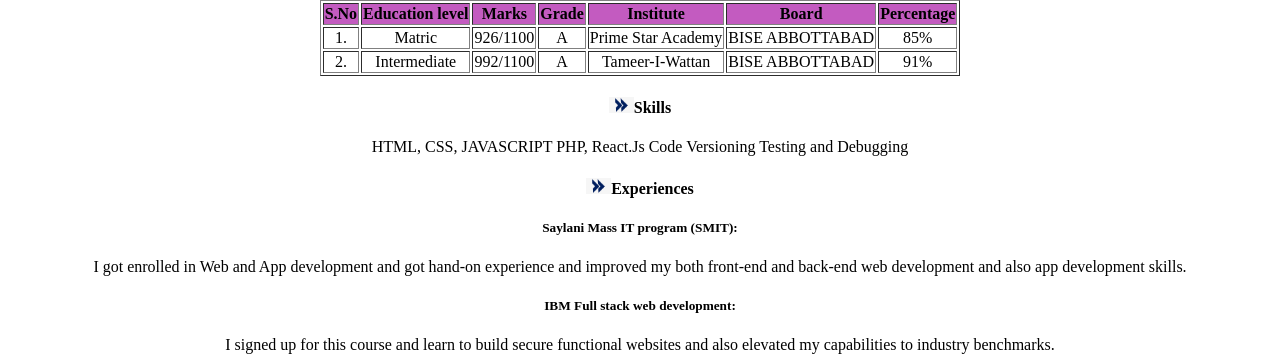
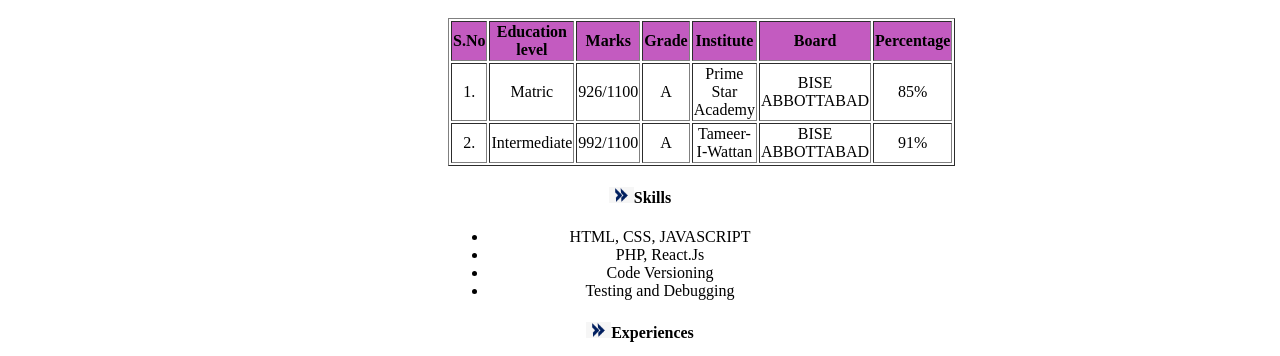
Before and after one commit to Maleeha-Mehmood/deply_CV, a plain HTML site: page index.html in a window 1280 px wide. Shown: the part 450-806 px from the top of the page. Drawn offline with Linux system fonts and the light colour scheme.

Commit message:
new changes

```diff
--- a/index.html
+++ b/index.html
@@ -1,11 +1,12 @@
 <!DOCTYPE html>
-<html lang="en">
+<html lang="en">]
 <head>
     <meta charset="UTF-8">
     <meta name="viewport" content="width=device-width, initial-scale=1.0">
     <title>Maleeha Mehmood_CV</title>
 </head>
-<body style="text-align: center; margin: auto;">
+<body style="text-align: center; margin: auto; max-width: 30%;">
+    <div >
     <h1 >Maleeha Mehmood</h1>
     <img src="WhatsApp Image 2024-02-18 at 12.48.37 AM.jpeg" alt="profile_pohoto" width="100">
 
@@ -21,7 +22,7 @@
         <a href="https://www.linkedin.com/in/maleeha-mehmood-ba54b5255" target="_blank">LinkedIn</a>
     </p>
         <h4> <img src="downlaod (4).png" alt="bullet" width="25">Education:</h4>
-         <table  border="1px" style="margin: auto;">
+         <table border="1px" style="margin: auto;">
              <tr>
             <th style="background-color:rgb(195, 91, 192)" >S.No</th>
             <th style="background-color:rgb(195, 91, 192)">Education level</th>
@@ -52,11 +53,11 @@
          </table>
      </p>
      <h4> <img src="downlaod (4).png" alt="bullet" width="25">Skills</h4>
+     <ul><li>HTML, CSS, JAVASCRIPT</li>
+        <li>PHP, React.Js</li>
+        <li>Code Versioning</li>
+        <li>Testing and Debugging</li></ul>
 
-        HTML, CSS, JAVASCRIPT
-        PHP, React.Js
-        Code Versioning
-        Testing and Debugging
 
     <h4> <img src="downlaod (4).png" alt="bullet" width="25">Experiences</h4>
     <p><h5>Saylani Mass IT program (SMIT):</h5>
@@ -70,5 +71,7 @@
 <p>I completed IBM full Stack Development course from coursera and earned certificate through it.
 Got internship certificate from SMIT Peshawar of Web and App development.</p>
 
-<h6>Posted by: Maleeha Mehmood</h6></body>
+<h6>Posted by: Maleeha Mehmood</h6>
+</div>
+</body>
 </html>
```
